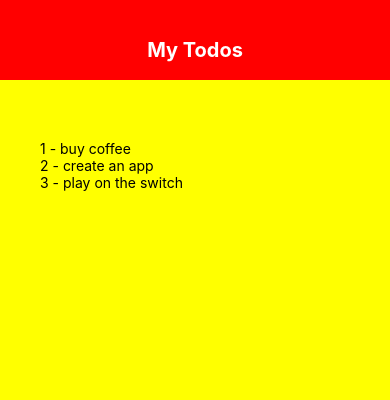
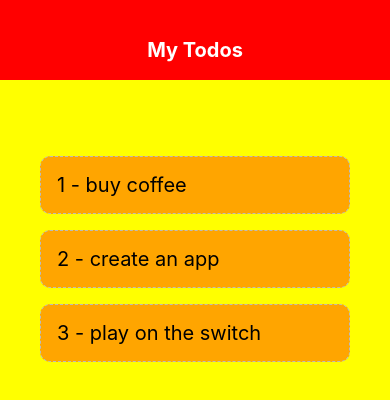
Before and after one commit to AyoubELOUAIZI/basic-react-native, a React Native app: screen / in a window 390 px wide. Shown: the top 400 px of the page. Built offline with nearby package versions, Linux system fonts and the light colour scheme.

Commit message:
create todoItem component with props

```diff
--- a/App.js
+++ b/App.js
@@ -1,6 +1,7 @@
 import React, { useState } from 'react';
 import { StyleSheet, Text, View, FlatList } from 'react-native';
 import Header from './components/header';
+import TodoItem from './components/todoItem';
 
 export default function App() {
   const [todos, setTodos] = useState([
@@ -8,6 +9,12 @@
     { text: 'create an app', key: '2' },
     { text: 'play on the switch', key: '3' }
   ]);
+
+  const pressHandler = (key) => {
+    setTodos(prevTodos => {
+      return prevTodos.filter(todo => todo.key != key);
+    });
+  };
 
   return (
     <View style={styles.container}>
@@ -18,7 +25,7 @@
           <FlatList
             data={todos}
             renderItem={({ item }) => (
-              <Text>{item.key} - {item.text}</Text>
+              <TodoItem item={item} pressHandler={pressHandler} />
             )}
           />
         </View>
--- /dev/null
+++ b/components/todoItem.js
@@ -0,0 +1,26 @@
+import React from 'react'
+import { StyleSheet, TouchableOpacity, Text } from 'react-native';
+
+export default function TodoItem({ pressHandler, item }) {
+    return (
+        <TouchableOpacity onPress={() => pressHandler(item.key)}>
+            <Text style={styles.item}>{item.key} - {item.text}</Text>
+        </TouchableOpacity>
+    )
+}
+
+const styles = StyleSheet.create({
+    item: {
+        padding: 16,
+        marginTop: 16,
+        borderColor: '#bbb',
+        borderWidth: 1,
+        borderStyle: "dashed",
+        borderRadius: 1,
+        borderRadius: 10,
+        fontSize: 20,
+        backgroundColor:'orange',
+    }
+
+
+});
```
